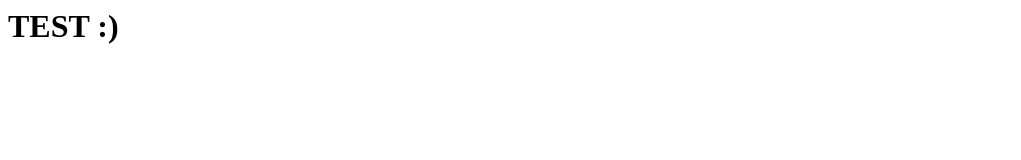
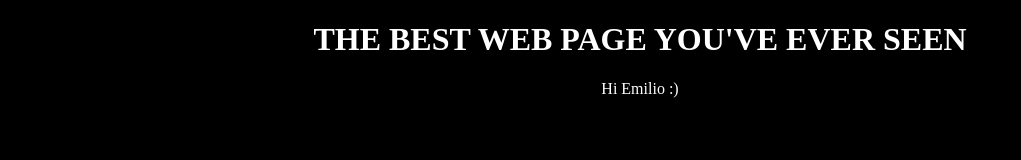
Before and after one commit to devendra-hiralall/CICDRepo, a plain HTML site: page index.html in a window 1280 px wide. Shown: the whole page, without its empty margins (0-1021 px from the left). Drawn offline with Linux system fonts and the light colour scheme.

Commit message:
Updated index.html

```diff
--- a/index.html
+++ b/index.html
@@ -1 +1,23 @@
-<h1>TEST :)</h1>
+<!DOCTYPE html>
+
+<html>
+    <head>
+        <title>Hi :)</title>
+    </head>
+
+    <body>
+        <h1 id="header">THE BEST WEB PAGE YOU'VE EVER SEEN</h1>
+        <p id="subHeader">Hi Emilio :)</p>
+
+        <style>
+            body {
+                background-color: black;
+            }
+            h1,
+            p {
+                color: white;
+                text-align: center;
+            }
+        </style>
+    </body>
+</html>
--- a/new-file-test.txt
+++ /dev/null
@@ -1 +0,0 @@
-Test :)
```
